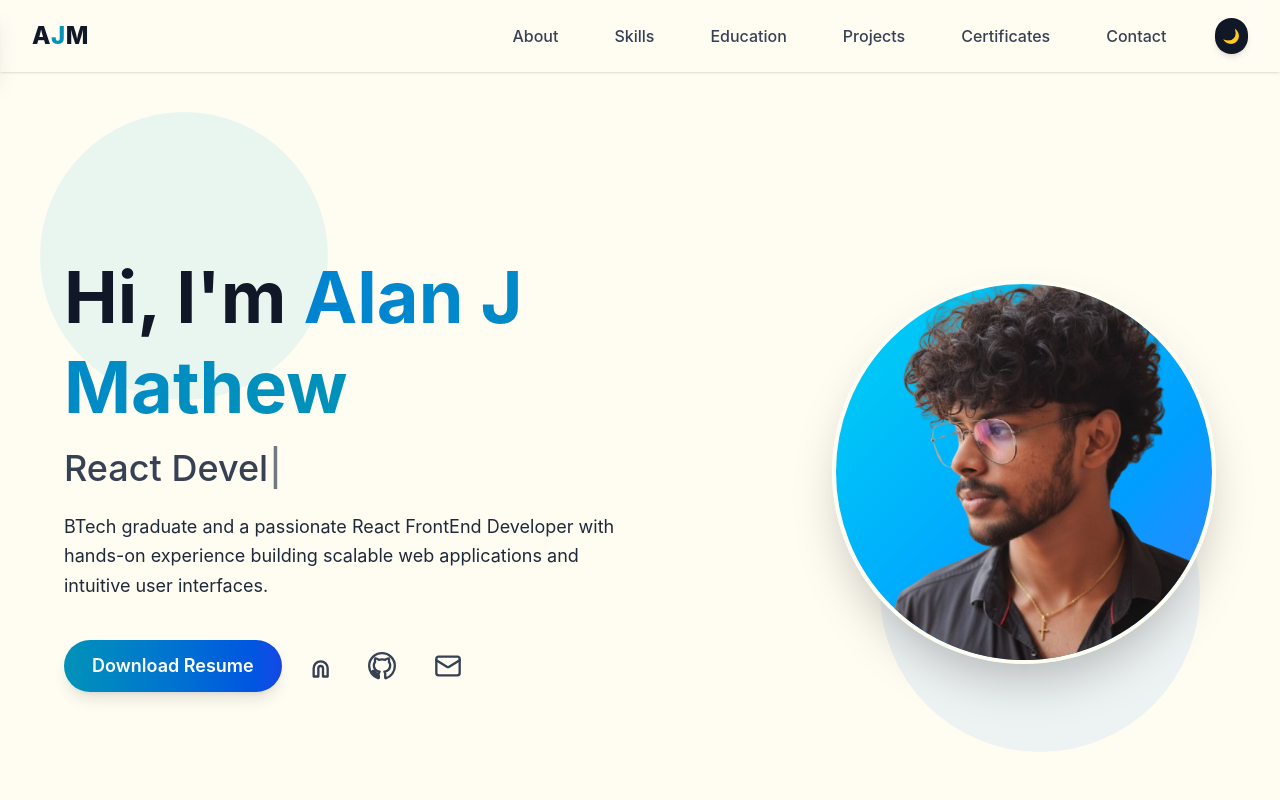
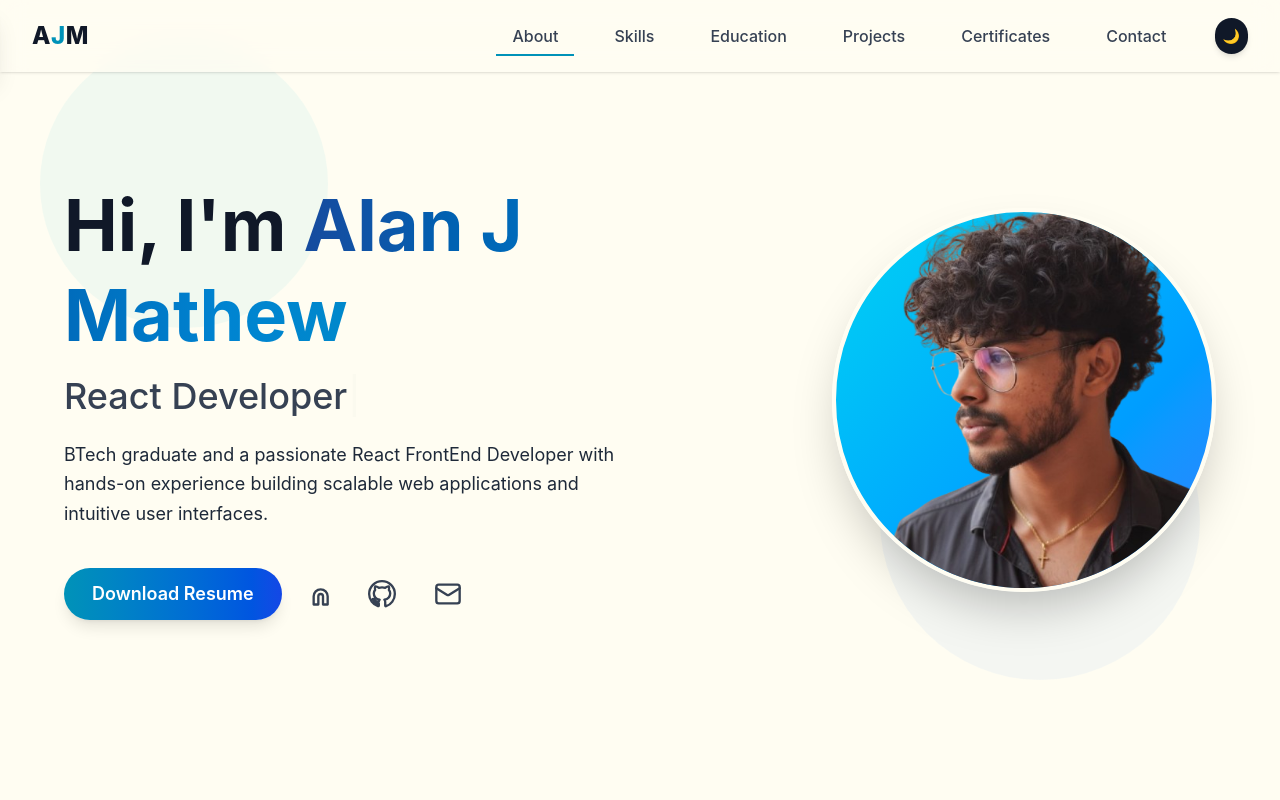
Before and after one commit to alanmathew190/react-portfolio, a React (Vite) app in the folder portfolio/: page / in a window 1280 px wide. Shown: the top 800 px of the page. Built offline with nearby package versions, Linux system fonts and the light colour scheme.

Commit message:
header fixed

```diff
--- a/portfolio/src/App.css
+++ b/portfolio/src/App.css
@@ -43,10 +43,3 @@
   background-size: 300% 300%;
   animation: gradient-x 15s ease infinite;
 }
-html, body {
-  height: 110%;
-  margin: 0;
-  padding: 0;
-  overflow-x: hidden; /* prevents horizontal scroll */
-  background-color: #000; /* or your page bg color */
-}
--- a/portfolio/src/components/Header.jsx
+++ b/portfolio/src/components/Header.jsx
@@ -5,11 +5,30 @@
 
 function Header() {
   const [scrolled, setScrolled] = useState(false);
-  const [menuOpen, setMenuOpen] = useState(false); // mobile menu state
+  const [menuOpen, setMenuOpen] = useState(false);
+  const [showHeader, setShowHeader] = useState(true); // 👈 new state
   const { darkMode, toggleDarkMode } = useDarkMode();
 
+  // Detect scroll direction
   useEffect(() => {
-    const handleScroll = () => setScrolled(window.scrollY > 10);
+    let lastScrollY = window.scrollY;
+
+    const handleScroll = () => {
+      const currentScrollY = window.scrollY;
+
+      // Add shadow / background when scrolled
+      setScrolled(currentScrollY > 10);
+
+      // Show header when scrolling up, hide when down
+      if (currentScrollY > lastScrollY && currentScrollY > 80) {
+        setShowHeader(false); // scroll down → hide
+      } else {
+        setShowHeader(true); // scroll up → show
+      }
+
+      lastScrollY = currentScrollY;
+    };
+
     window.addEventListener("scroll", handleScroll);
     return () => window.removeEventListener("scroll", handleScroll);
   }, []);
@@ -31,14 +50,16 @@
 
   return (
     <header
-      className={`sticky top-0 z-[100] backdrop-blur-md shadow-sm transition-all duration-500 ${
+      className={`fixed top-0 left-0 w-full z-[100] backdrop-blur-md shadow-sm transition-all duration-500 transform
+      ${
         darkMode
           ? "bg-[#0f172a]/80 text-white"
           : "bg-[#FFFDF2]/70 text-gray-900"
-      }`}
+      }
+      ${showHeader ? "translate-y-0" : "-translate-y-full"}
+    `}
     >
       <div className="max-w-7xl mx-auto px-4 sm:px-6 lg:px-8 py-4 flex items-center justify-between">
-        {/* Logo */}
         <h1 className="text-2xl tracking-wide font-extrabold">
           A<span className="text-cyan-600">J</span>M
         </h1>
@@ -109,13 +130,11 @@
           backdrop-blur-3xl shadow-xl transform transition-transform duration-300 z-50
           ${menuOpen ? "translate-x-0" : "-translate-x-full"}`}
       >
-        {/* Optional: Add a semi-transparent overlay behind the menu */}
         <div
           className="absolute inset-0 bg-black/20 backdrop-blur-sm"
           onClick={() => setMenuOpen(false)}
         ></div>
 
-        {/* Menu content */}
         <div className="relative flex flex-col h-full">
           <div className="flex justify-between items-center px-6 py-4">
             <h2 className="text-xl font-bold">Menu</h2>
@@ -146,7 +165,6 @@
                 }`}
               >
                 {item.label}
-                <span className="absolute left-0 bottom-0 w-0 h-0.5 bg-cyan-400 transition-all duration-300 group-hover:w-full"></span>
               </Link>
             ))}
           </nav>
```
Lines whose indentation alone changed are shown as unchanged.
